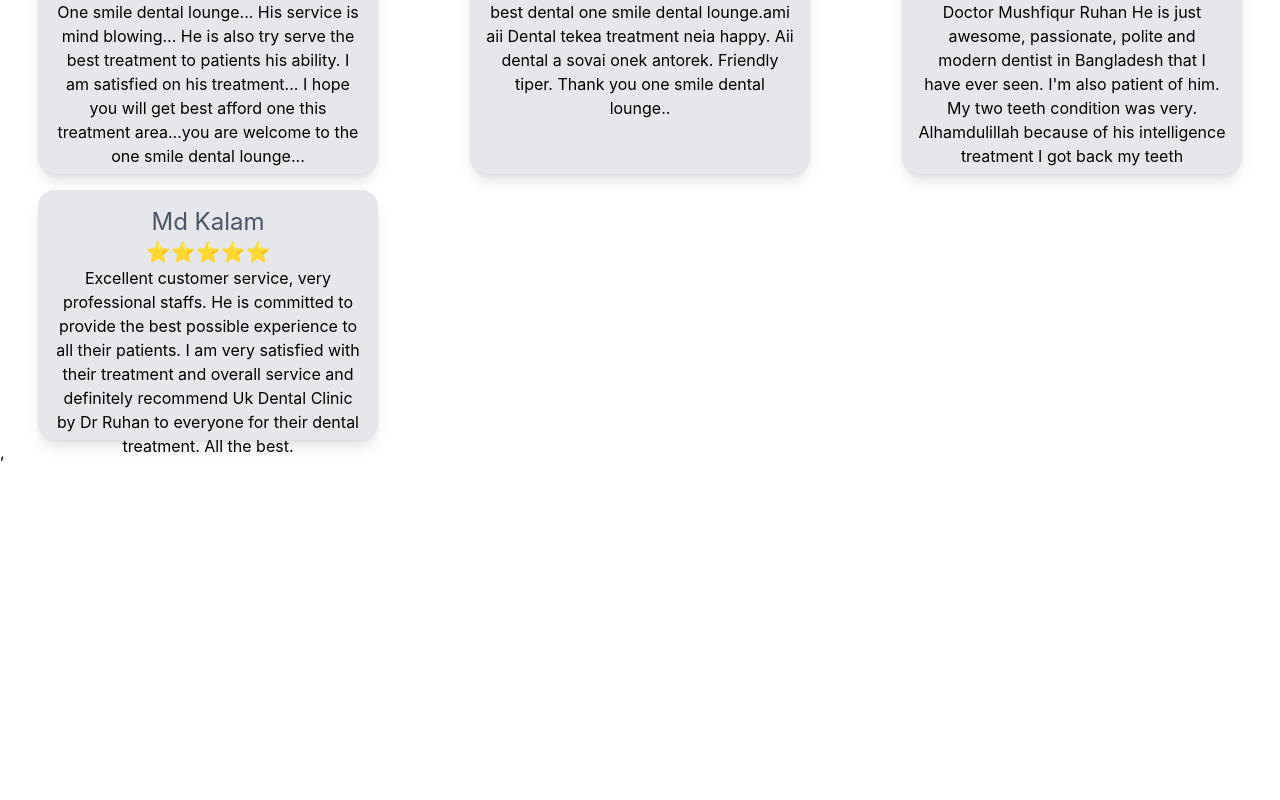
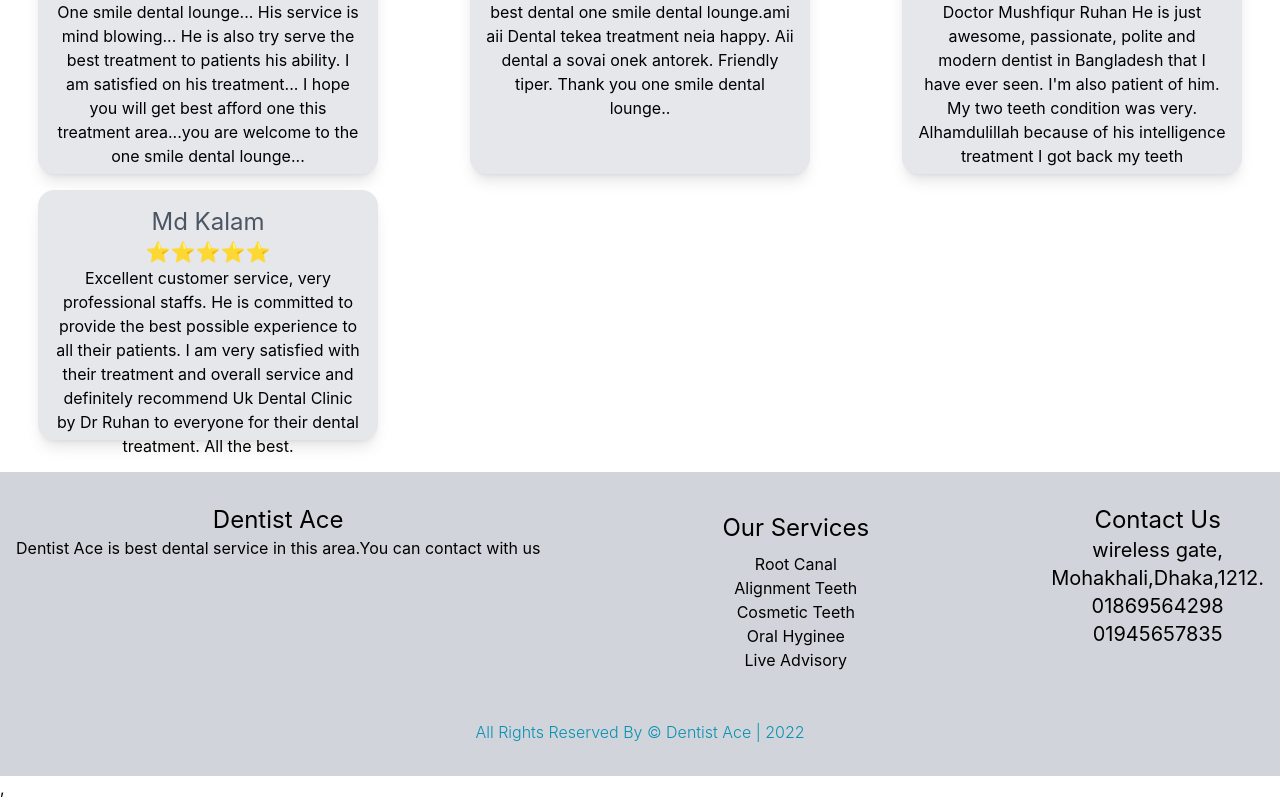
Before and after one commit to ARKOMOL/Dentist-Ace, a React (Create React App) app: page / in a window 1280 px wide. Shown: the part 1649-2449 px from the top of the page. Before the commit the page ends 2113 px from the top, so only its background shows below. Built offline with nearby package versions, Linux system fonts and the light colour scheme; no server answers.

Commit message:
footer part done

```diff
--- a/src/App.js
+++ b/src/App.js
@@ -14,6 +14,7 @@
 import SignUp from './Component/SignUp/SignUp';
 import RequireAuth from './Component/RequireAuth/RequireAuth';
 import NotFound from './NotFound/NotFound';
+import Footer from './Component/Footer/Footer';
 
 
 
@@ -45,7 +46,7 @@
          <Route path='/signup' element={<SignUp/>}/>
          <Route path='*' element={<NotFound/>} />
       </Routes>
-
+<Footer/>
     </div>
   );
 }
--- /dev/null
+++ b/src/Component/Footer/Footer.js
@@ -0,0 +1,48 @@
+import React from 'react'
+
+const Footer = () => {
+  return (
+    <footer className='bg-gray-300 mb-0 w-full py-8 mt-8'>
+      <div className='max-w-screen-xl mx-auto px-4'>
+        <div className=' text-center justify-between md:flex lg:flex lg:mx-auto md:mx-auto'>
+          <div>
+            <h1 className='text-2xl'>
+              Dentist Ace
+            </h1>
+            <p>Dentist Ace is best dental service in this area.You can contact with us</p>
+          </div>
+      <div>
+      <h1 className='text-2xl mx-3 my-2'>
+           Our Services
+         </h1>
+         <p>
+           Root Canal
+         </p>
+         <p>
+           Alignment Teeth
+         </p>
+         <p>Cosmetic Teeth</p>
+         <p>Oral Hyginee</p>
+        <p>Live Advisory</p>
+
+      </div>
+      <div>
+        <h1 className='text-2xl'>Contact Us</h1>
+        <h3 className='text-xl'>
+          wireless gate, <br /> Mohakhali,Dhaka,1212.
+        </h3>
+        <h3 className='text-xl'>
+          01869564298 <br />
+          01945657835
+        </h3>
+      </div>
+        </div>
+        <div className='text-center text-cyan-600 pt-10 sm:pt-12 font-light flex items-center justify-center'>
+          All Rights Reserved By &copy; Dentist Ace | 2022
+        </div>
+      </div>
+    </footer>
+  )
+}
+
+export default Footer
```
